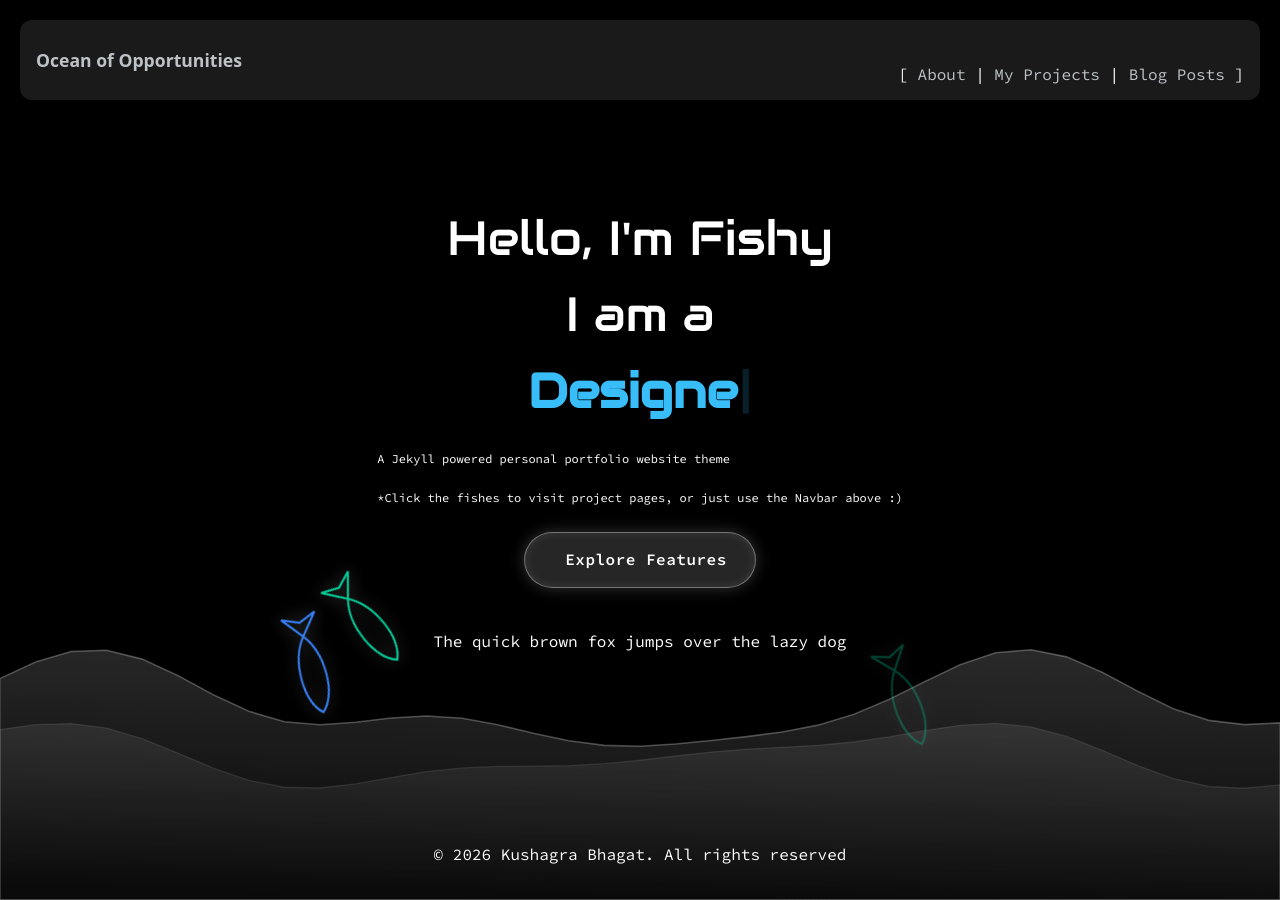
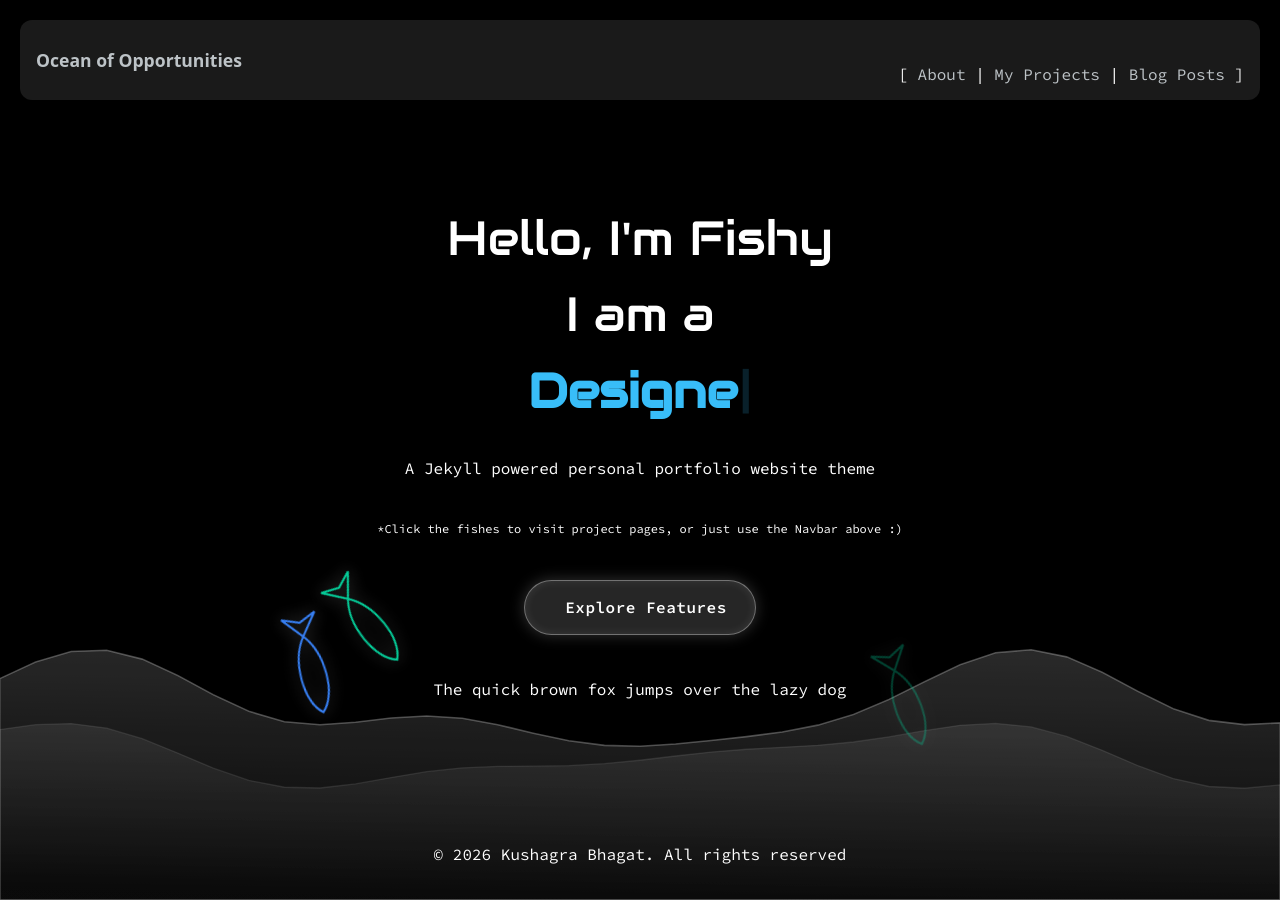
Before and after one commit to kuwushagra/Ocean-of-Opportunities, a Jekyll site: the page built from index.md, in a window 1280 px wide. Built offline with Jekyll 4.4.1, drawn with Linux system fonts in a browser that asks for light colours; some web fonts are replaced; a style sheet for code colours, icons or effects is not loaded.

Commit message:
Update home.html

```diff
--- a/_layouts/home.html
+++ b/_layouts/home.html
@@ -39,7 +39,7 @@ layout: default
     <h1> Hello, I'm {{ page.yourname }}</h1>
     <h1 >I am a </h1>
     <h1><span class="typing-text"></span><span class="cursor">|</span></h1>
-    <p style="font-size: 0.75em; margin: 0 auto;"><br>{{ site.description }}<br><br>{{ page. submessage }}</p>
+    <p style="font-size: 1em; margin: 0 auto; text-align: center"><br>{{ site.description }}<br><br><p style="font-size: 0.75em;">{{ page. submessage }}</p></p>
   </div><br>
 
   {% if page.buttontext and page.buttonlink %}
```
